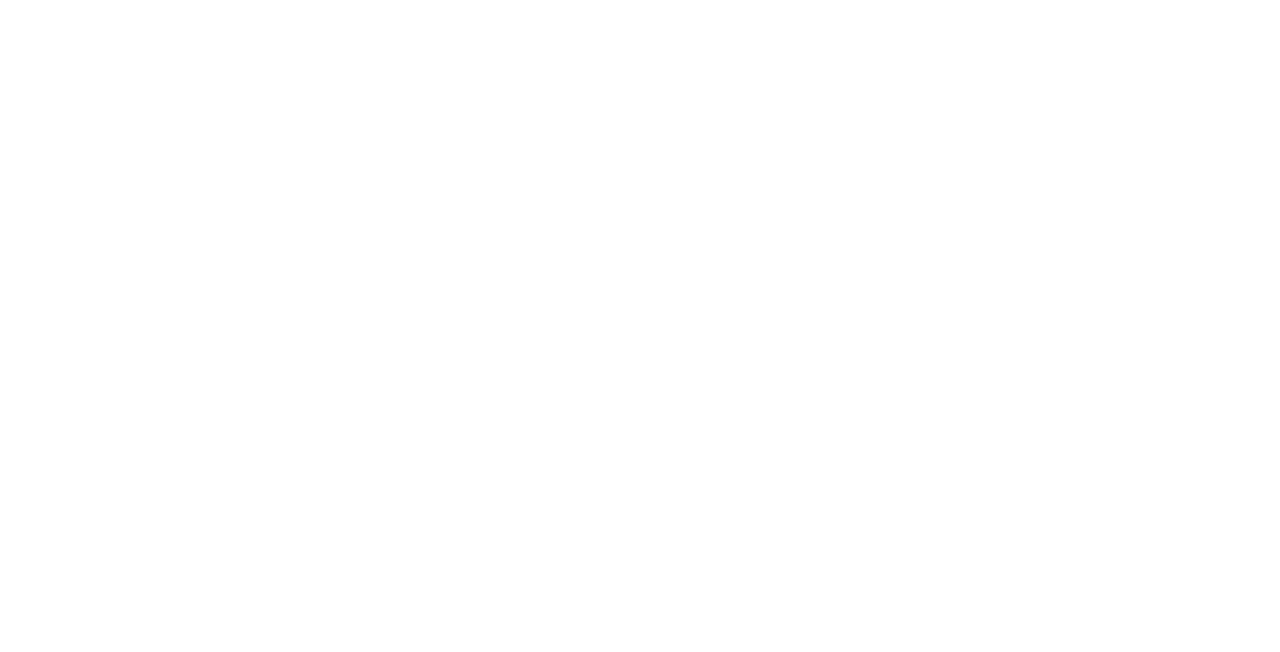
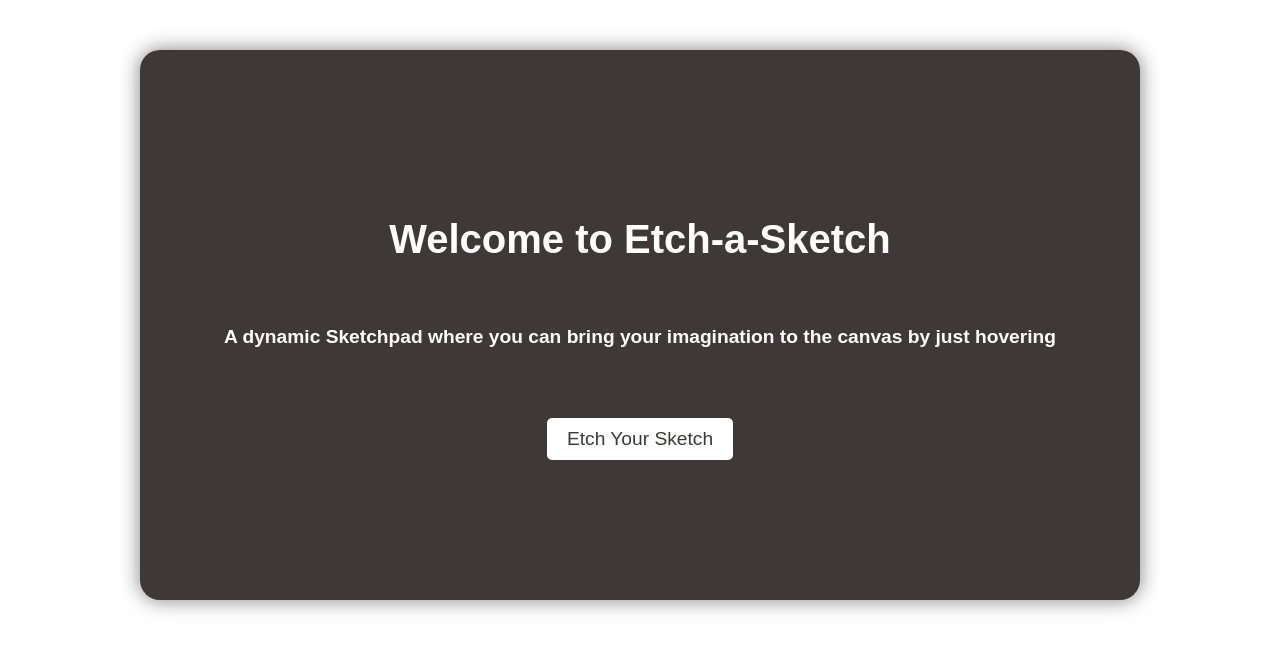
Before and after one commit to Syed-56/Etch-a-Sketch, a plain HTML site: page index.html in a window 1280 px wide. Drawn offline with Linux system fonts and the light colour scheme.

Commit message:
Created Intro Page

```diff
--- a/index.html
+++ b/index.html
@@ -4,8 +4,15 @@
     <meta charset="UTF-8">
     <meta name="viewport" content="width=device-width, initial-scale=1.0">
     <title>Etch-a-Sketch</title>
+    <link rel="stylesheet" href="style.css">
 </head>
 <body>
+    <div id="intro-container">
+        <h1>Welcome to Etch-a-Sketch</h1>
+        <h6>A dynamic Sketchpad where you can bring your imagination to the canvas by just hovering</h6>
+        <button id="start-button"><a href="">Etch Your Sketch</a></button>
+    </div>
 
+    <script src="script.js"></script>
 </body>
 </html>
--- a/style.css
+++ b/style.css
@@ -0,0 +1,53 @@
+html {
+    scroll-behavior: smooth;
+    scroll-padding-top: 50px;
+}
+body {
+    margin: 0;
+    padding: 0;
+    font-family: Arial, sans-serif;
+    background-color: #fff;
+}
+
+#intro-container {
+    text-align: center;
+    margin: 50px auto;
+    background-color: #3f3838;
+    color: #fff;
+    justify-content: center;
+    align-items: center;
+    display: flex;
+    width: 1000px;
+    border-radius: 20px;
+    box-shadow: 0 0 20px rgba(0, 0, 0, 0.5);
+       height: 550px;
+    flex-direction: column;
+}
+#intro-container h1 {
+    font-size: 2.5em;
+    margin-bottom: 20px;
+}
+#intro-container h6 {
+    font-size: 1.2em;
+    margin-bottom: 30px;
+}
+#intro-container > button {
+    padding: 10px 20px;
+    font-size: 1.2em;
+    margin-top: 40px;
+    background-color: white;
+    color: #3f3838;
+    border: none;
+    border-radius: 5px;
+    cursor: pointer;
+    transition: background-color 0.3s, color 0.3s, transform 0.3s;
+}
+#intro-container > button:hover {
+    background-color: #807474;
+    color: white;
+    transform: scale(1.05);
+}
+#intro-container > button a {
+    text-decoration: none;
+    color: inherit;
+}
```
Also changed, not shown: favicon.ico (added).
